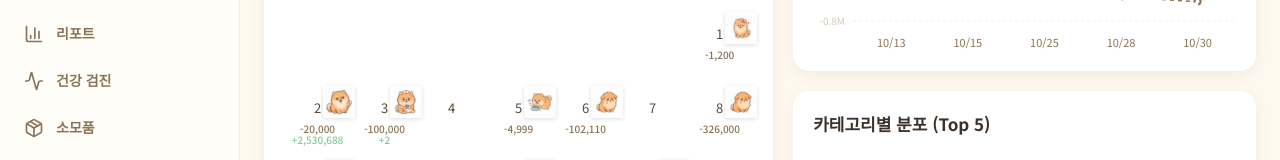
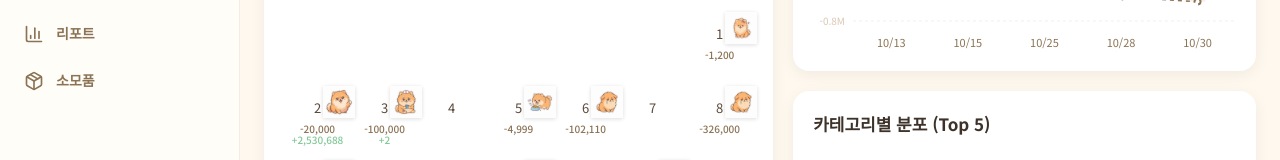
Before and after one commit to gyqls080813/PETtfolio_-wireframe, a Next.js app: page /ledger in a window 1280 px wide. Shown: the part 251-411 px from the top of the page. Built offline with nearby package versions, Linux system fonts and the light colour scheme.

Commit message:
건강관리 삭제

```diff
--- a/package.json
+++ b/package.json
@@ -70,6 +70,7 @@
     "recharts": "2.15.2",
     "sonner": "2.0.3",
     "tailwind-merge": "3.2.0",
+    "tailwind-scrollbar-hide": "^4.0.0",
     "tw-animate-css": "1.3.8",
     "vaul": "1.1.2"
   },
--- a/src/shared/components/AppLayout.tsx
+++ b/src/shared/components/AppLayout.tsx
@@ -27,7 +27,6 @@ const navItems = [
     { href: "/accounts", icon: Landmark, label: "페이 관리" },
     { href: "/savings", icon: PiggyBank, label: "저축 관리" },
     { href: "/reports", icon: BarChart3, label: "리포트" },
-    { href: "/health", icon: Activity, label: "건강 검진" },
     { href: "/supplies", icon: Package, label: "소모품" },
 ];
 
```
Also changed, not shown: 1 other file (tests, documents, lock files or other folders).
